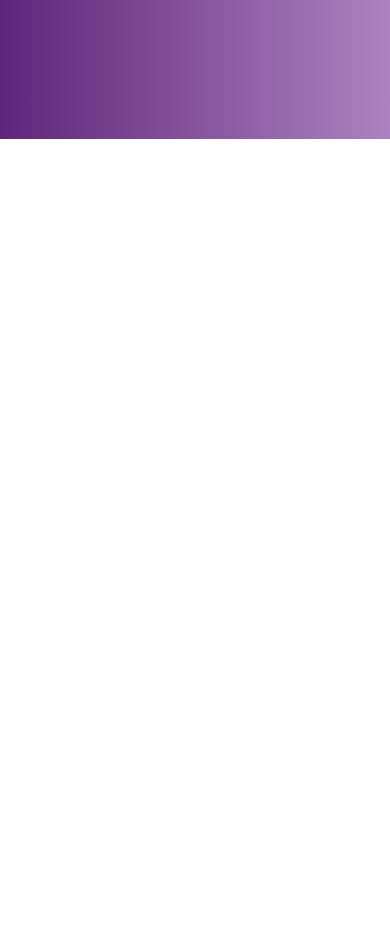
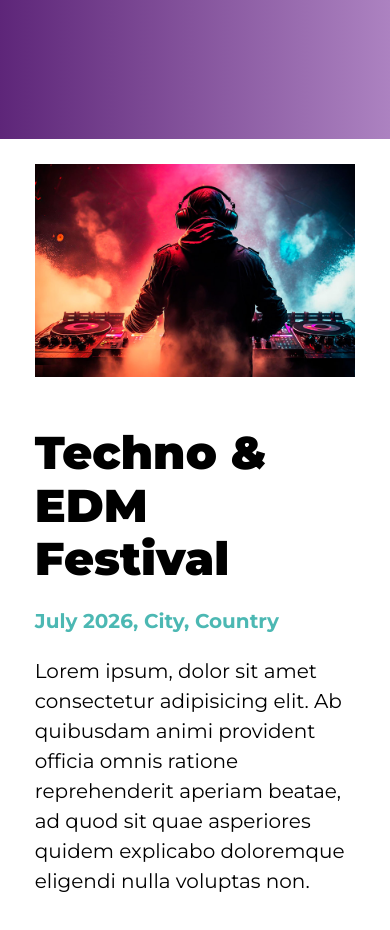
Before and after one commit to RennyGaSal/music-festival, a website: page index.html in a window 390 px wide. Shown: the part 666-1596 px from the top of the page. Before the commit the page ends 844 px from the top, so only its background shows below. Drawn offline with nearby package versions, Linux system fonts and the light colour scheme; files that its build step writes are made by us from their sources.

Commit message:
feat: add about-festival structure and style
Add 'container' mixin to _mixins.scss

Add @forward 'festival' to /layout/_index.scss

style(html): add 'about-festival' class to section tag

style(html): add responsive layout and style to section below video

- Add container & grid mixin to _mixins.scss

fix(about-festival): move padding declaration to top

```diff
--- a/index.html
+++ b/index.html
@@ -35,5 +35,17 @@
                 <source src="video/dj.webm" type="video/webm" />
             </video>
         </div>
+
+        <section class="about-festival">
+            <div class="image">
+                <img src="src/img/imagen_dj.jpg" alt="DJ at Mixing Table">
+            </div>
+
+            <div class="festival-content">
+                <h2>Techno & EDM Festival</h2>
+                <p class="date">July 2026, City, Country</p>
+                <p>Lorem ipsum, dolor sit amet consectetur adipisicing elit. Ab quibusdam animi provident officia omnis ratione reprehenderit aperiam beatae, ad quod sit quae asperiores quidem explicabo doloremque eligendi nulla voluptas non.</p>
+            </div>
+        </section>
 </body>
 </html>
--- a/src/scss/base/_mixins.scss
+++ b/src/scss/base/_mixins.scss
@@ -20,3 +20,15 @@
         @content;
     }
 }
+
+@mixin container {
+    width: 95%;
+    max-width: 120rem;
+    margin: 0 auto;
+}
+
+@mixin grid($columns : 1, $gap : 5rem) {
+    display: grid;
+    grid-template-columns: repeat($columns, 1fr);
+    gap: $gap;
+}
--- /dev/null
+++ b/src/scss/layout/_festival.scss
@@ -0,0 +1,25 @@
+@use 'base/variables' as v;
+@use 'base/mixins' as m;
+
+.about-festival {
+    padding: 2.5rem;
+    @include m.container;
+    @include m.tablet {
+        @include m.grid(2, 5rem);
+        align-items: center;
+    }
+
+}
+
+.festival-content {
+    margin-top: 5rem;
+
+    h2 {
+        margin-bottom: 2rem;
+    }
+
+    .date {
+        color: v.$cyan;
+        font-weight: 700;
+    }
+}
--- a/src/scss/layout/_index.scss
+++ b/src/scss/layout/_index.scss
@@ -1,2 +1,3 @@
 @forward 'header';
 @forward 'video';
+@forward 'festival';
```
